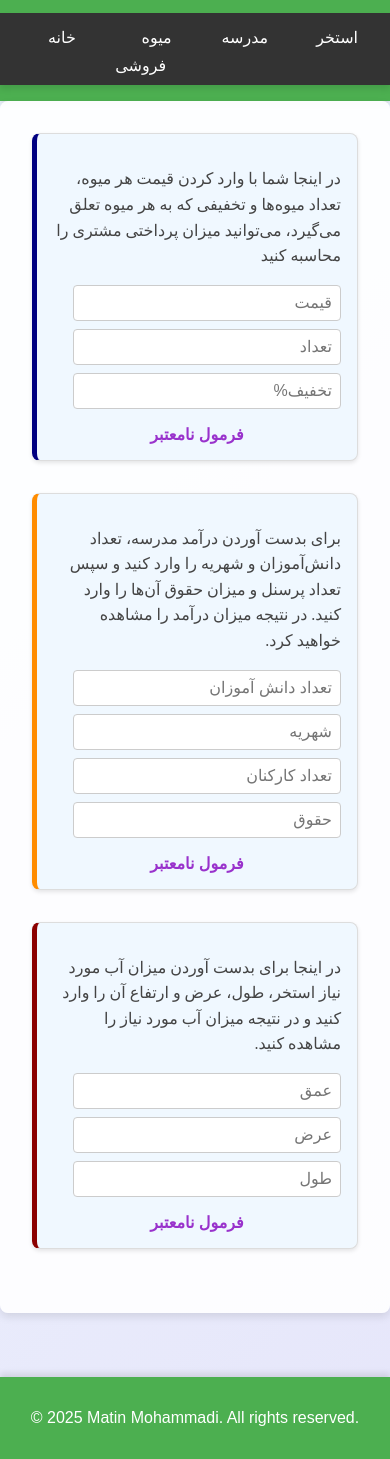
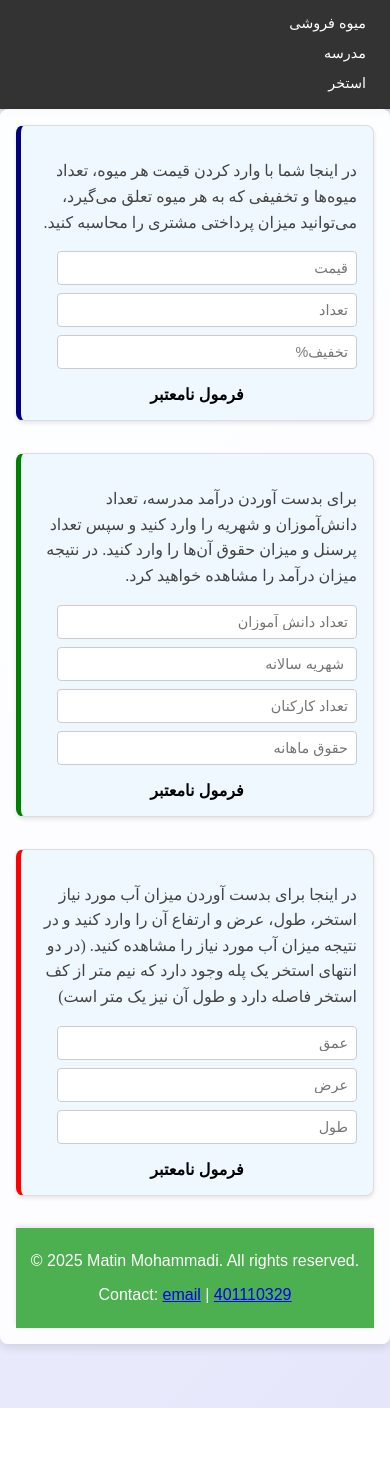
Before and after one commit to matin0964/Web_Programming_Spring2025, a plain HTML site: page HW1/Codes/index.html in a window 390 px wide. Shown: the part 123-1582 px from the top of the page. After the commit the page ends 1531 px from the top, so only its background shows below. Drawn offline with Linux system fonts and the light colour scheme.

Commit message:
final touch

```diff
--- a/HW1/Codes/index.html
+++ b/HW1/Codes/index.html
@@ -11,48 +11,52 @@
         <h1>محاسبه‌گر</h1>
     <nav class="container">
         <ul>
-            <li><a href="index.html">خانه</a></li>
-            <li><a href="formula1.html">میوه فروشی</a></li>
-            <li><a href="formula2.html">مدرسه</a></li>
-            <li><a href="formula3.html">استخر</a></li>
+            <li><a href="index.html" onclick="alert('شما در صفحه اصلی قرار دارید!')">خانه</a></li>
+            <li><a href="formula1.html" onclick="alert('به صفحه میوه فروشی خوش آمدید!')">میوه فروشی</a></li>
+            <li><a href="formula2.html" onclick="alert('به صفحه مدرسه خوش آمدید!')">مدرسه</a></li>
+            <li><a href="formula3.html" onclick="alert('به صفحه استخر خوش آمدید!')">استخر</a></li>
         </ul>
     </header>
     </nav>
     <main>
         <div id="div1" class="formula_handler">
             <p class="explanation">
-                در اینجا شما با وارد کردن قیمت هر میوه، تعداد میوه‌ها و تخفیفی که به هر میوه تعلق می‌گیرد، می‌توانید میزان پرداختی مشتری را محاسبه کنید<div class=""></div>
+                در اینجا شما با وارد کردن قیمت هر میوه، تعداد میوه‌ها و تخفیفی که به هر میوه تعلق می‌گیرد، می‌توانید میزان پرداختی مشتری را محاسبه کنید.
             </p>
             <input type="text" id="fee" placeholder="قیمت">
             <input type="text" id="count" placeholder="تعداد">
             <input type="text" id="discount" placeholder="تخفیف%">
-            <formula evaluator="count * fee * (100 - discount)"></formula>
+            <formula evaluator="count * fee * (100 - discount)/100"></formula>
         </div>
-        <!-- Formula Evaluators -->
          <div id="div2" class="formula_handler">
             <p class="explanation">
                 برای بدست آوردن درآمد مدرسه، تعداد دانش‌‌آموزان و شهریه را وارد کنید و سپس تعداد پرسنل و میزان حقوق آن‌ها را وارد کنید. در نتیجه
                 میزان درآمد را مشاهده خواهید کرد.
             </p>
             <input type="text" id="number_of_students" placeholder="تعداد دانش آموزان">
-            <input type="text" id="tuition" placeholder="شهریه">
+            <input type="text" id="tuition" placeholder=" شهریه سالانه">
             <input type="text" id="number_of_staff" placeholder="تعداد کارکنان">
-            <input type="text" id="wage" placeholder="حقوق">
-            <formula evaluator="number_of_students * tuition - (number_of_staff * wage)"></formula>
+            <input type="text" id="wage" placeholder="حقوق ماهانه">
+            <formula evaluator="number_of_students * tuition - 12*(number_of_staff * wage)"></formula>
          </div>
          <div id="div3" class="formula_handler">
             <p class="explanation">
                 در اینجا برای بدست آوردن میزان آب مورد نیاز استخر، طول، عرض و ارتفاع آن را وارد کنید و در نتیجه میزان آب مورد نیاز را مشاهده کنید.
+                (در دو انتهای استخر یک پله وجود دارد که نیم متر از کف استخر فاصله دارد و طول آن نیز یک متر است)
             </p>
             <input type="text" id="depth" placeholder="عمق">
             <input type="text" id="width" placeholder="عرض">
             <input type="text" id="length" placeholder="طول">
-            <formula evaluator="depth * width * length"></formula>
+            <formula evaluator="depth * width * length - 0.5 * width * 1"></formula>
          </div>
-    </main>
-    <footer>
-        <p>&copy; 2025 Matin Mohammadi. All rights reserved.</p>
-    </footer>
+
+         <footer>
+             <p>&copy; 2025 Matin Mohammadi. All rights reserved.</p>
+             <p>Contact:
+                 <a href="mailto:matin.mathematics@gmail.com">email</a> |
+                 <a href="https://www.sharif.ir">401110329</a>
+                </p>
+            </footer>
+        </body>
     <script src="script.js"></script>
-</body>
 </html>
--- a/HW1/Codes/script.js
+++ b/HW1/Codes/script.js
@@ -28,7 +28,6 @@ class FormulaEvaluator {
     }
 
     isValidNumber(value) {
-        // Helper function to check if the input is a valid number
         return !isNaN(value) && value.trim() !== "";
     }
 
@@ -42,9 +41,10 @@ class FormulaEvaluator {
                 })
             );
             const result = new Function(...Object.keys(values), `return ${this.expression}`)(...Object.values(values));
-            this.outputElement.textContent = `Result: ${result.toFixed(2)}`;
+            this.outputElement.textContent = `${result.toFixed(2)}`;
         } catch (error) {
             this.outputElement.textContent = "فرمول نامعتبر";
+
         }
     }
 }
--- a/HW1/Codes/styles.css
+++ b/HW1/Codes/styles.css
@@ -2,7 +2,7 @@ body {
     font-family: Arial, sans-serif;
     margin: 0;
     padding: 0;
-    background: linear-gradient(135deg, #f0f8ff, #e6e6fa); /* Gradient background */
+    background: linear-gradient(135deg, #f0f8ff, #e6e6fa);
     color: #333;
     min-height: 100vh;
     display: flex;
@@ -12,21 +12,24 @@ body {
 header {
     background-color: #4CAF50;
     color: white;
-    padding: 1rem 0;
+    padding: 0px;
     text-align: center;
     font-size: 1.5rem;
     box-shadow: 0 4px 6px rgba(0, 0, 0, 0.1);
 }
 
 nav {
+    margin-right: 0;
     display: flex;
-    justify-content: flex-end; /* Align navigation items to the right */
+    justify-content: flex-start;
     background-color: #333;
     padding: 0.5rem 1rem;
     box-shadow: 0 4px 6px rgba(0, 0, 0, 0.1);
+    direction: rtl;
 }
 
 nav ul {
+    direction: rtl;
     list-style: none;
     display: flex;
     margin: 0;
@@ -55,19 +58,25 @@ main {
     padding: 2rem;
     max-width: 800px;
     margin: 0 auto;
-    margin-bottom: 4rem; /* Add space between main content and footer */
-    background: rgba(255, 255, 255, 0.9); /* Subtle white background for content */
+    margin-bottom: 4rem;
+    background: rgba(255, 255, 255, 0.9);
     border-radius: 8px;
     box-shadow: 0 4px 8px rgba(0, 0, 0, 0.1);
 }
 
 footer {
+    padding: 1rem 0;
+    text-align: center;
+    color: white;
     background-color: #4CAF50;
-    color: white;
+    position: fixed;
+    bottom: 0;
+    left: 0;
+    width: 100%;
+    margin-top: auto;
     text-align: center;
-    padding: 1rem 0;
-    margin-top: auto; /* Push footer to the bottom */
-    box-shadow: 0 -4px 6px rgba(0, 0, 0, 0.1);
+    padding: 8px 0;
+    box-shadow: 0 -2px 5px rgba(0, 0, 0, 0.1);
 }
 
 .explanation {
@@ -103,7 +112,7 @@ footer {
 .formula-result {
     margin-top: 1rem;
     font-weight: bold;
-    color: darkorchid;
+    color: rgb(0, 0, 0);
     text-align: center;
 }
 
@@ -113,11 +122,62 @@ footer {
 }
 
 #div2 {
-    border-left: 5px solid darkorange;
+    border-left: 5px solid green;
     padding-left: 1rem;
 }
 
 #div3 {
-    border-left: 5px solid darkred;
+    border-left: 5px solid red;
     padding-left: 1rem;
 }
+
+#div4 {
+    border-left: 5px solid orange;
+    padding-left: 1rem;
+}
+
+#div5 {
+    border-left: 5px solid purple;
+    padding-left: 1rem;
+}
+
+#div6 {
+    border-left: 5px solid teal;
+    padding-left: 1rem;
+}
+
+@media (max-width: 768px) {
+    nav ul {
+        flex-direction: column;
+        align-items: flex-start;
+    }
+
+    nav ul li {
+        margin-left: 0;
+        margin-bottom: 0.5rem;
+    }
+
+    main {
+        padding: 1rem;
+        max-width: 100%;
+    }
+
+    footer {
+        position: static;
+    }
+}
+
+@media (max-width: 480px) {
+    header {
+        font-size: 1.2rem;
+    }
+
+    nav a {
+        font-size: 0.9rem;
+        padding: 0.5rem;
+    }
+
+    .formula_handler input {
+        font-size: 0.9rem;
+    }
+}
```
Also changed, not shown: HW1/Codes/formula1.html (+9 -5 lines), HW1/Codes/formula2.html (+9 -5 lines), HW1/Codes/formula3.html (+9 -5 lines), HW1/Codes/repo link.txt (added).
